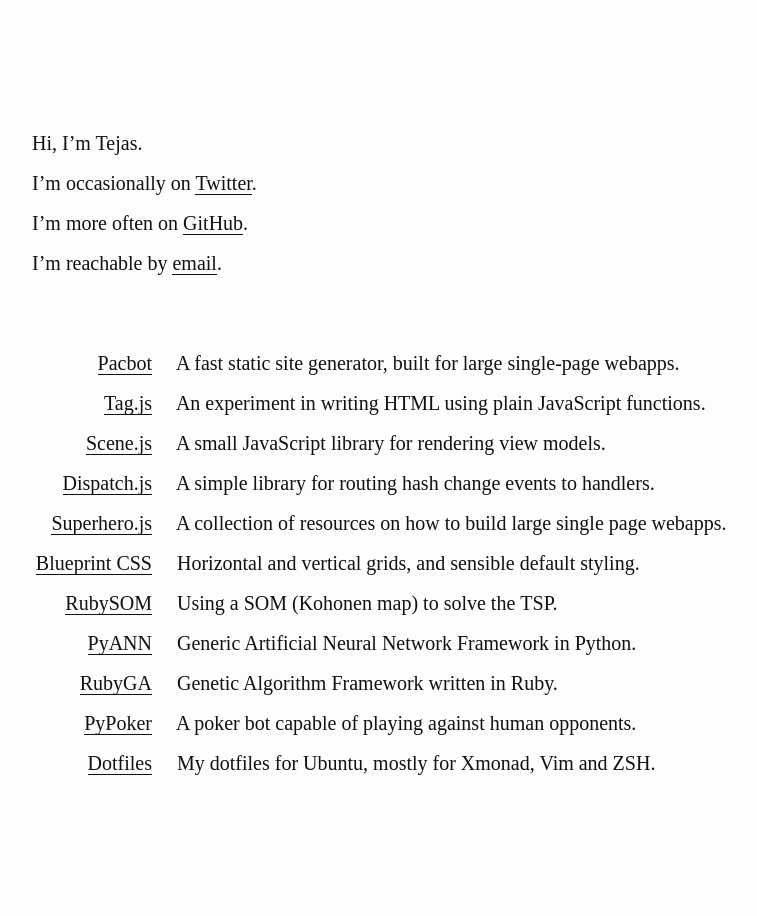
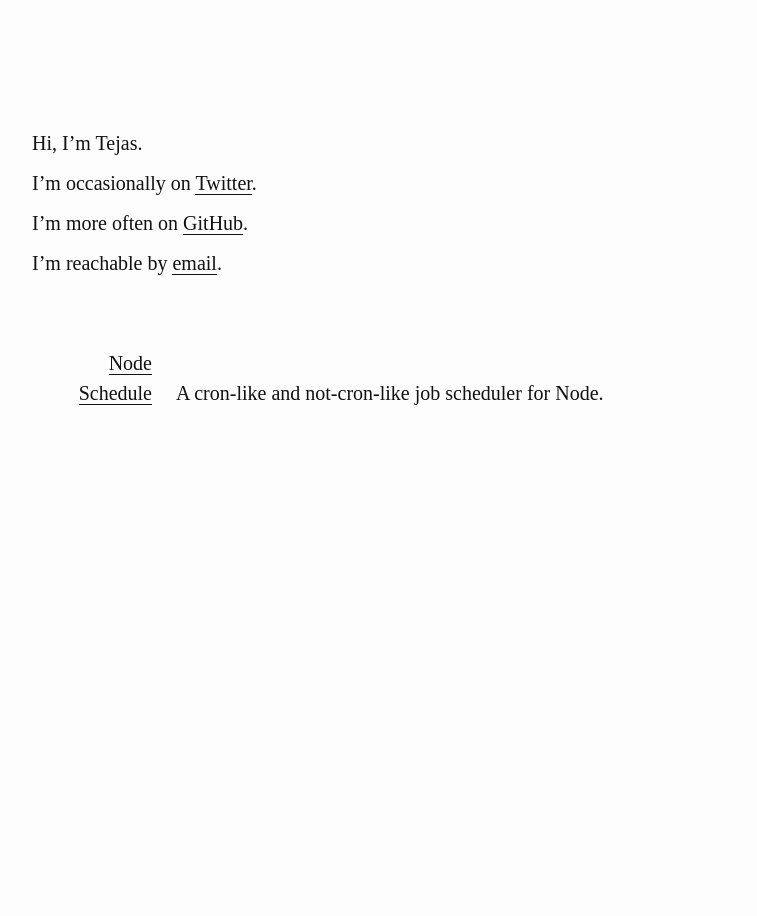
Before and after one commit to tejasmanohar/website, a Jekyll site: the page built from index.html, in a window 1280 px wide. Shown: the whole page, without its empty margins (96-853 px from the left). Built offline with Jekyll 4.4.1, drawn with Linux system fonts in a browser that asks for light colours; Markdown is read by kramdown in place of the engine named in the settings.

Commit message:
project 1

```diff
--- a/_includes/footer.html
+++ b/_includes/footer.html
@@ -18,48 +18,8 @@
 
 <ul class="items projects last">
   <li>
-    <strong><a href="https://github.com/olav/pacbot">Pacbot</a></strong>
-    <span>A fast static site generator, built for large single-page&nbsp;webapps.</span>
-  </li>
-  <li>
-    <strong><a href="https://github.com/olav/tag.js">Tag.js</a></strong>
-    <span>An experiment in writing HTML using plain JavaScript&nbsp;functions.</span>
-  </li>
-  <li>
-    <strong><a href="https://github.com/olav/scene.js">Scene.js</a></strong>
-    <span>A small JavaScript library for rendering view&nbsp;models.</span>
-  </li>
-  <li>
-    <strong><a href="https://github.com/olav/dispatch.js">Dispatch.js</a></strong>
-    <span>A simple library for routing hash change events to&nbsp;handlers.</span>
-  </li>
-  <li>
-    <strong><a href="http://superherojs.com">Superhero.js</a></strong>
-    <span>A collection of resources on how to build large single page webapps.</span>
-  </li>
-  <li>
-    <strong><a href="http://www.blueprintcss.org/">Blueprint CSS</a></strong>
-    <span>Horizontal and vertical grids, and sensible default&nbsp;styling.</span>
-  </li>
-  <li>
-    <strong><a href="https://github.com/olav/RubySOM">RubySOM</a></strong>
-    <span>Using a SOM (Kohonen map) to solve the&nbsp;TSP.</span>
-  </li>
-  <li>
-    <strong><a href="https://github.com/olav/PyANN">PyANN</a></strong>
-    <span>Generic Artificial Neural Network Framework in&nbsp;Python.</span>
-  </li>
-  <li>
-    <strong><a href="https://github.com/olav/RubyGA">RubyGA</a></strong>
-    <span>Genetic Algorithm Framework written in&nbsp;Ruby.</span>
-  </li>
-  <li>
-    <strong><a href="https://github.com/olav/PyPoker">PyPoker</a></strong>
-    <span>A poker bot capable of playing against human&nbsp;opponents.</span>
-  </li>
-  <li>
-    <strong><a href="https://github.com/olav/dotfiles">Dotfiles</a></strong>
-    <span>My dotfiles for Ubuntu, mostly for Xmonad, Vim and&nbsp;ZSH.</span>
+    <strong><a href="https://github.com/olav/pacbot">Node Schedule</a></strong>
+    <span>A cron-like and not-cron-like job scheduler for Node.</span>
   </li>
 </ul>
 
```
